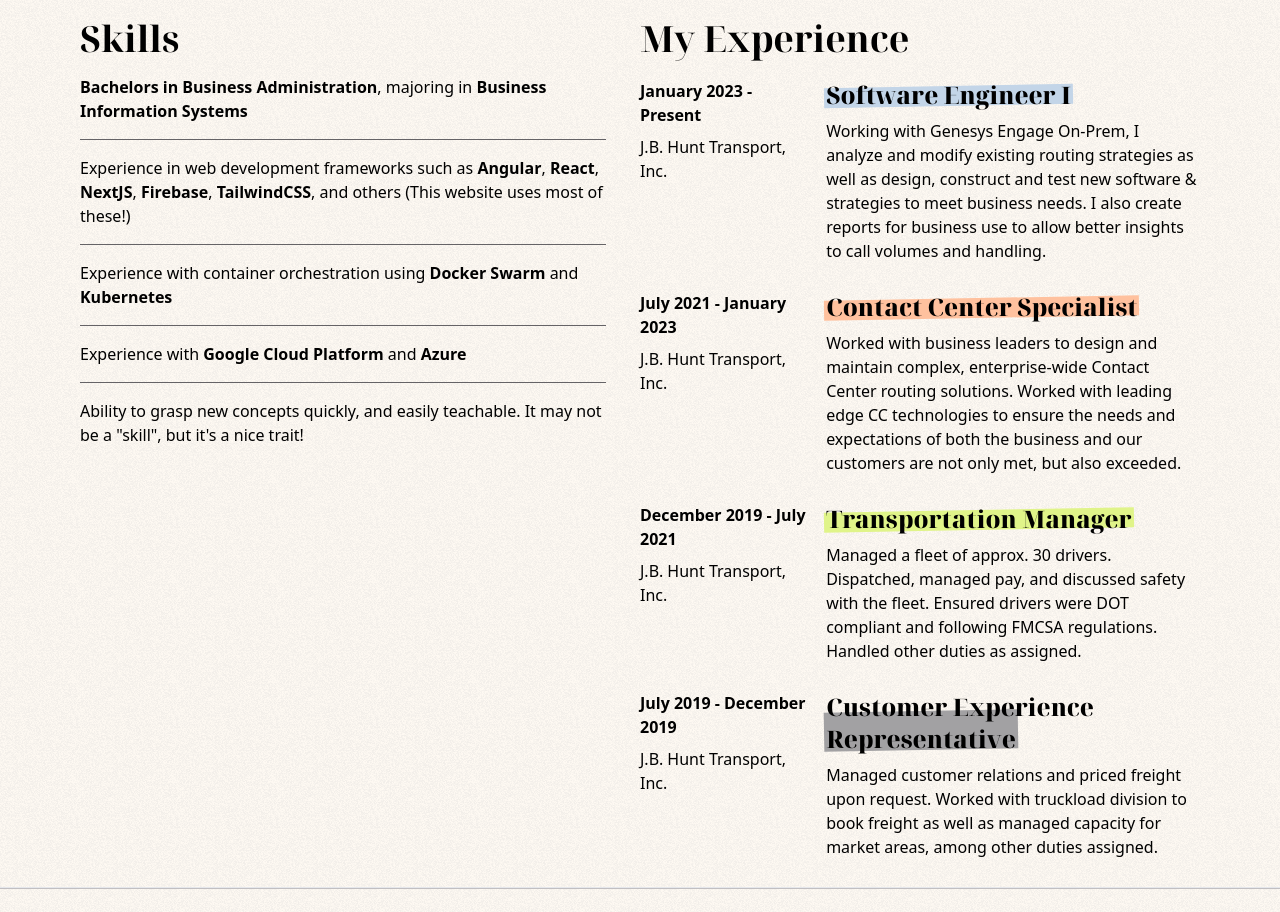
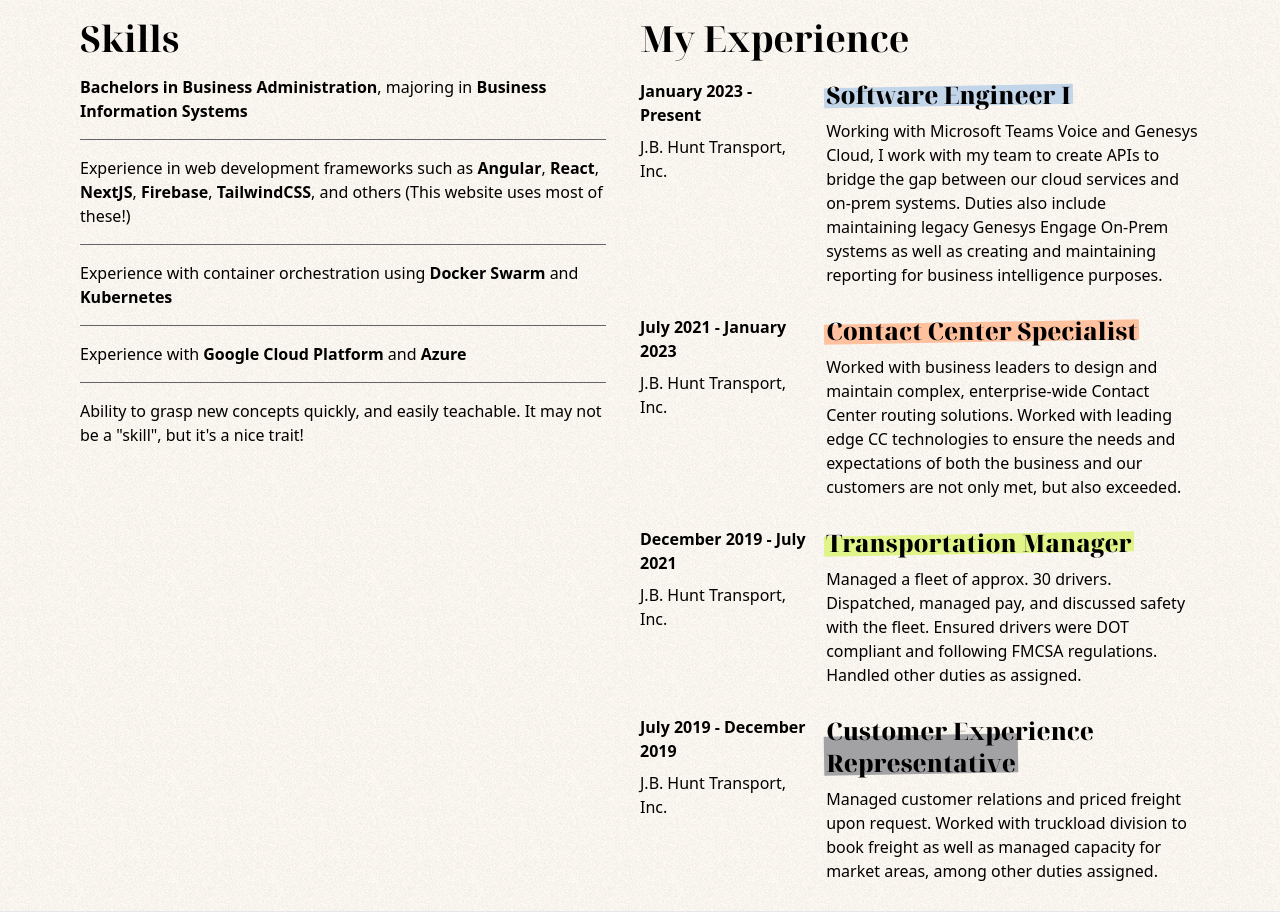
Before and after one commit to natereprogle/reprogle.org, a Next.js app: page / in a window 1280 px wide. Shown: the part 2283-3195 px from the top of the page. Built offline with nearby package versions, Linux system fonts and the light colour scheme.

Commit message:
Update experience.tsx

```diff
--- a/components/experience/experience.tsx
+++ b/components/experience/experience.tsx
@@ -14,7 +14,7 @@ export default function Experience() {
                     company: 'J.B. Hunt Transport, Inc.',
                     title: 'Software Engineer I',
                     description:
-                        'Working with Genesys Engage On-Prem, I analyze and modify existing routing strategies as well as design, construct and test new software & strategies to meet business needs. I also create reports for business use to allow better insights to call volumes and handling.',
+                        'Working with Microsoft Teams Voice and Genesys Cloud, I work with my team to create APIs to bridge the gap between our cloud services and on-prem systems. Duties also include maintaining legacy Genesys Engage On-Prem systems as well as creating and maintaining reporting for business intelligence purposes.',
                     color: 'blue',
                 }}></ExperienceBlock>
             <ExperienceBlock
```
